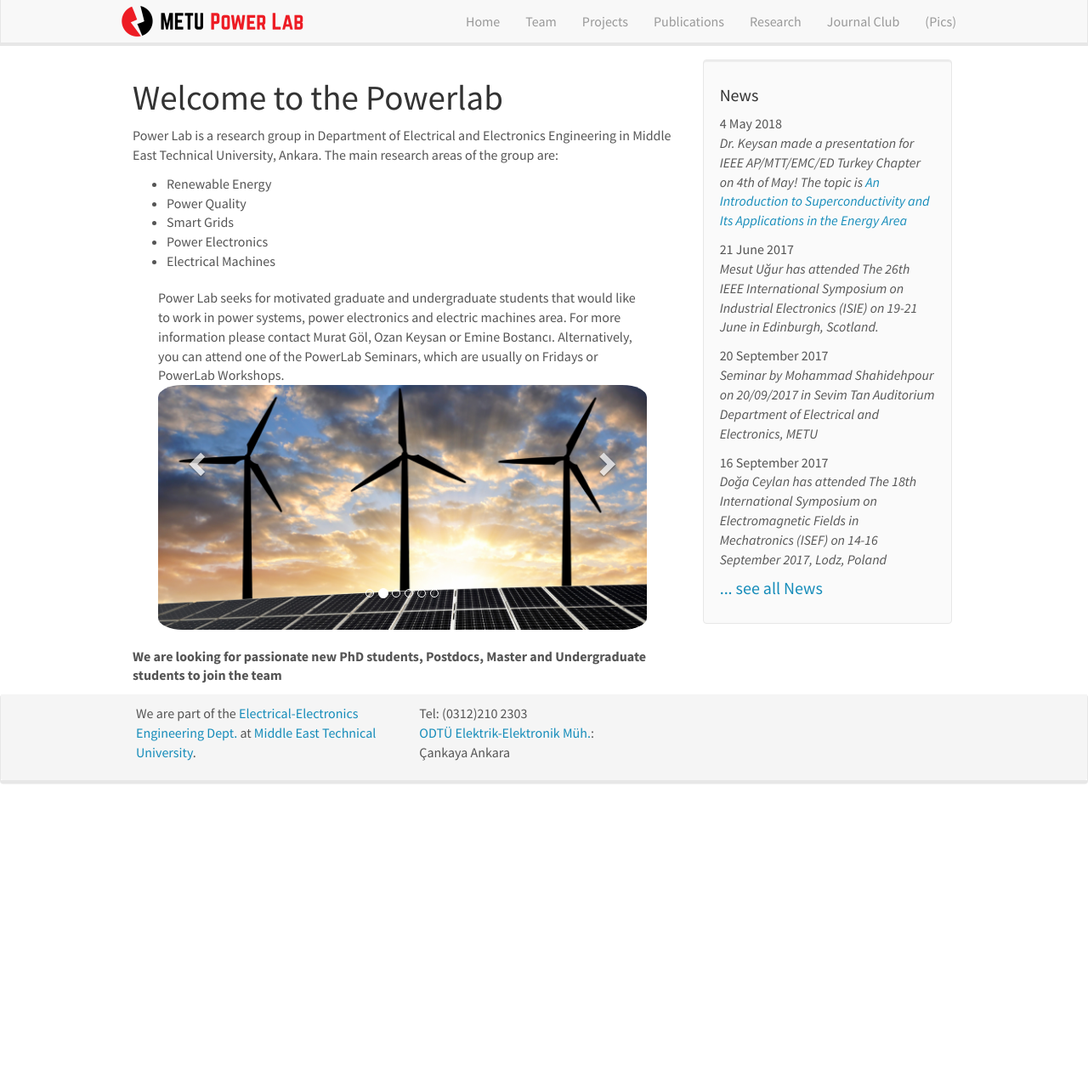
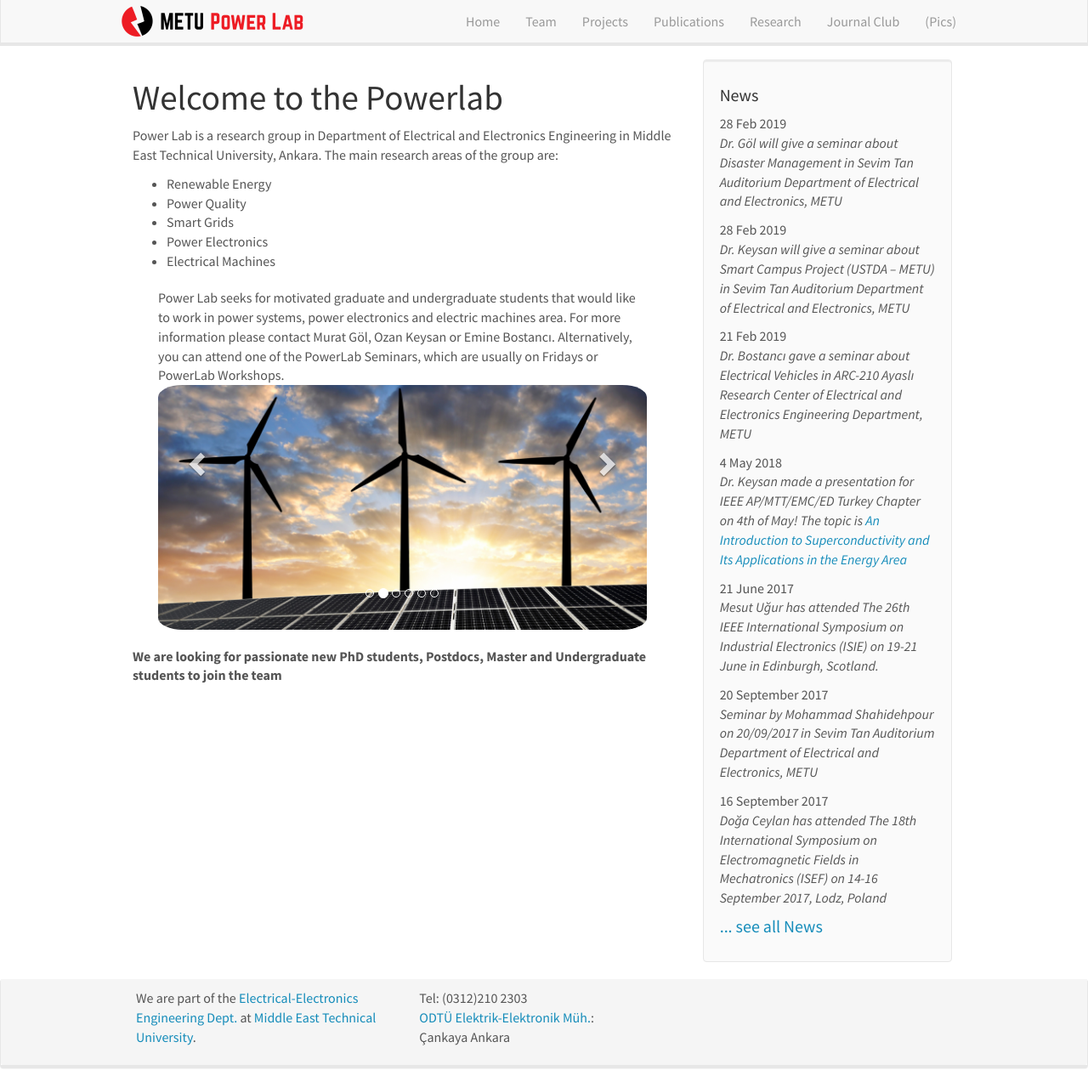
Before and after one commit to odtu/odtu.github.io, a Jekyll site: the page built from _pages/home.md, in a window 1280 px wide and 1279 px high. Shown: the whole window at 85% size. Built offline with Jekyll 4.4.1, drawn with Linux system fonts in a browser that asks for light colours; nearby versions of some CDN libraries.

Commit message:
News added

```diff
--- a/_data/news.yml
+++ b/_data/news.yml
@@ -1,3 +1,9 @@
+- date: 28 Feb 2019
+  headline: Dr. Göl will give a seminar about Disaster Management in Sevim Tan Auditorium Department of Electrical and Electronics, METU
+- date: 28 Feb 2019
+  headline: Dr. Keysan will give a seminar about Smart Campus Project (USTDA – METU) in Sevim Tan Auditorium Department of Electrical and Electronics, METU
+- date: 21 Feb 2019
+  headline: Dr. Bostancı gave a seminar about Electrical Vehicles in ARC-210 Ayaslı Research Center of Electrical and Electronics Engineering Department, METU
 - date: 4 May 2018
   headline: Dr. Keysan made a presentation for IEEE AP/MTT/EMC/ED Turkey Chapter on 4th of May! The topic is <a href="http://aeme.ieee.metu.edu.tr/activities)">An Introduction to Superconductivity and Its Applications in the Energy Area</a>
 - date: 21 June 2017
--- a/_data/undergraduate.yml
+++ b/_data/undergraduate.yml
@@ -46,8 +46,8 @@
   number_educ: 1
   education1: Undergraduate, METU, 2019(Expected)
 
-- name: Yunus Bilge Kurt
+- name: Berkay Sağlam
   photo: Yunus-Bilge-Kurt.jpeg
   info: Undergraduate Researcher
   number_educ: 1
-  education1: Undergraduate, METU, 2021(Expected)
+  education1: Undergraduate, METU, 2019(Expected
```
